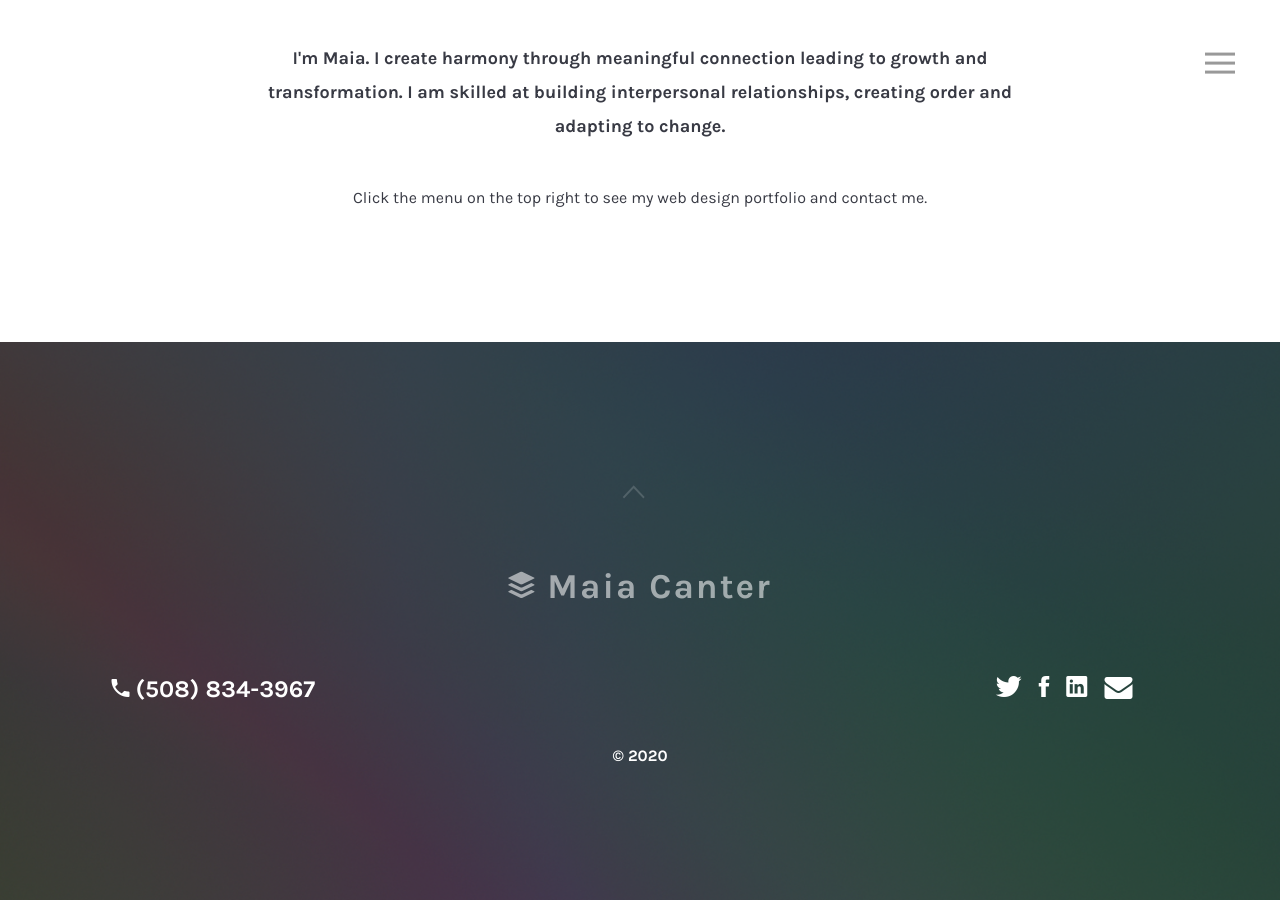
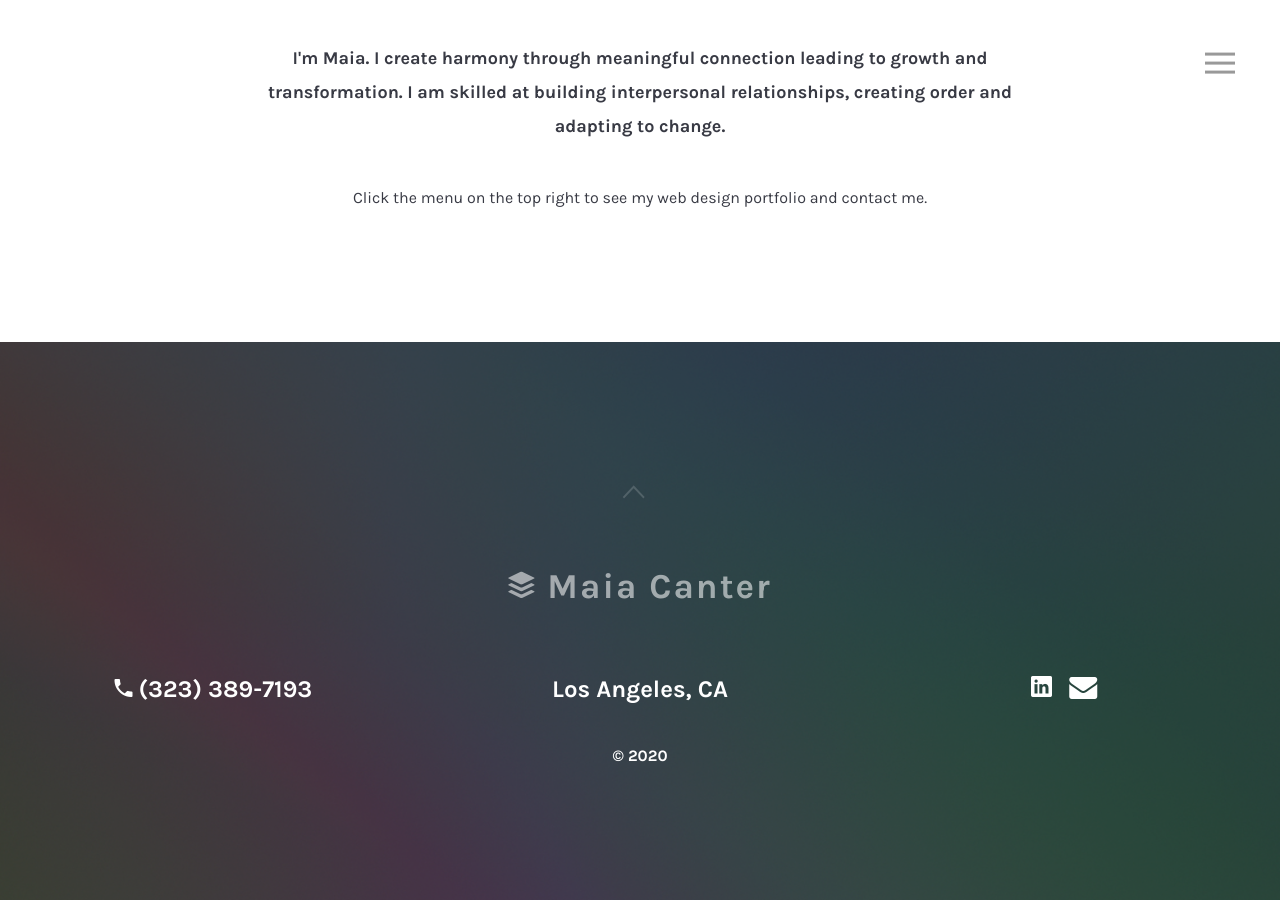
Before and after one commit to maiaflow/maiacanter, a Jekyll site: the page built from index.html, in a window 1280 px wide and 900 px high, scrolled down 1072 px. Built offline with Jekyll 4.4.1, drawn with Linux system fonts in a browser that asks for light colours; nearby versions of some CDN libraries; some web fonts are replaced.

Commit message:
Update default.html
new google voice number, location, delete fb twt

```diff
--- a/_layouts/default.html
+++ b/_layouts/default.html
@@ -115,15 +115,15 @@
             <h2 class="wow flash" data-wow-iteration="999" data-wow-duration="2s"><a href="#top"><i class="icon ion-ios-arrow-up"></i></a>&nbsp;</h2>
             <h2 class="wow fadeIn" data-wow-duration="8s" data-wow-delay="1s"><a href="#top"><i class="icon ion-social-buffer"></i> Maia Canter</a></h2>
             <div class="col-md-4">
-                <h3><i class="icon ion-android-call"></i> (508) 834-3967</h3>
+                <h3><i class="icon ion-android-call"></i> (323) 389-7193</h3>
             </div>
             <div class="col-md-4">
-                <!--<h3>Brooklyn, NY</h3>-->
+                <h3>Los Angeles, CA</h3>
             </div>
             <div class="col-md-4">
                 <ul class="list-inline size-28">
-                    <li><a href="http://www.twitter.com/maiacanter/" target="new"><i class="icon ion-social-twitter"></i></a></li>
-                    <li><a href="https://www.facebook.com/maiacanter" target="new"><i class="icon ion-social-facebook"></i></a></li>
+                    <!--<li><a href="http://www.twitter.com/maiacanter/" target="new"><i class="icon ion-social-twitter"></i></a></li>
+                    <li><a href="https://www.facebook.com/maiacanter" target="new"><i class="icon ion-social-facebook"></i></a></li>-->
                     <li><a href="https://www.linkedin.com/in/maiacanter" target="new"><i class="icon ion-social-linkedin"></i></a></li>
                     <li><a href="mailto:maiacanter@gmail.com"><i class="fa fa-envelope"></i></a></li>
                 </ul>
```
